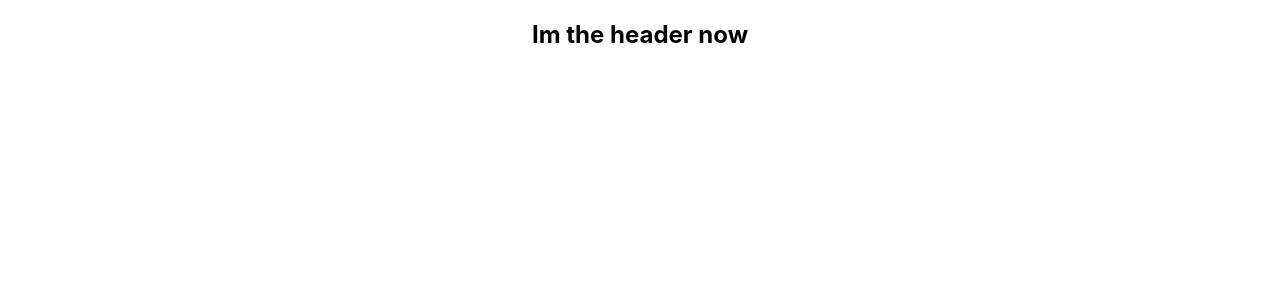
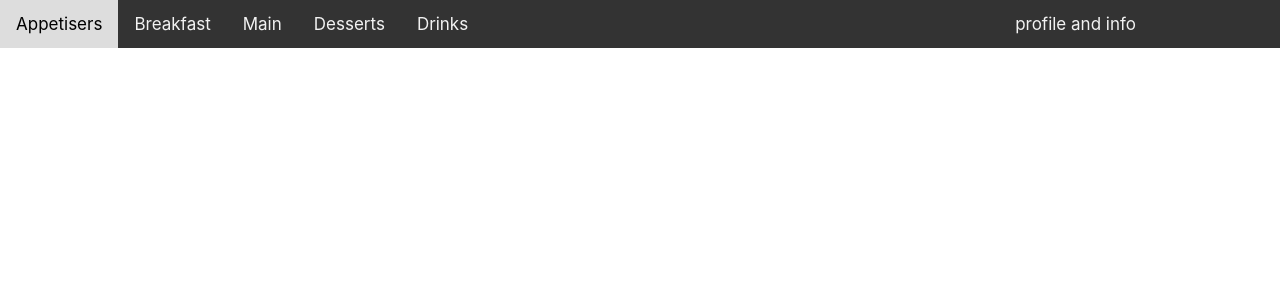
Before and after one commit to DeanRimmer/RecipeApp, a React (Create React App) app in the folder recipe-app/: page / in a window 1280 px wide. Shown: the top 300 px of the page. Built offline with nearby package versions, Linux system fonts and the light colour scheme.

Commit message:
basic nav bar and styling

```diff
--- a/recipe-app/src/App.css
+++ b/recipe-app/src/App.css
@@ -28,6 +28,44 @@
   color: #61dafb;
 }
 
+.topnav {
+  overflow: hidden;
+  background-color: #333;
+}
+
+.options a {
+  float: left;
+  color: #f2f2f2;
+  text-align: center;
+  padding: 14px 16px;
+  text-decoration: none;
+  font-size: 17px;
+}
+
+.topnav a:hover {
+  background-color: #ddd;
+  color: black;
+}
+
+.topnav a.active {
+  background-color: #04aa6d;
+  color: white;
+}
+
+.options {
+  float: left;
+}
+
+.profile a {
+  float: right;
+  color: #f2f2f2;
+  text-align: center;
+  padding: 14px 16px;
+  margin-right: 10%;
+  text-decoration: none;
+  font-size: 17px;
+}
+
 @keyframes App-logo-spin {
   from {
     transform: rotate(0deg);
--- a/recipe-app/src/Components/Header.js
+++ b/recipe-app/src/Components/Header.js
@@ -1,8 +1,22 @@
 import React from "react";
+import "../App.css";
 
 class Header extends React.Component {
   render() {
-    return <h2>Im the header now</h2>;
+    return (
+      <div className="topnav">
+        <div className="options">
+          <a href="#Appetisers">Appetisers</a>
+          <a href="#Breakfast">Breakfast</a>
+          <a href="#Main">Main</a>
+          <a href="#Desserts">Desserts</a>
+          <a href="#Drinks">Drinks</a>
+        </div>
+        <div className="profile">
+          <a href="#profile">profile and info</a>
+        </div>
+      </div>
+    );
   }
 }
 
```
